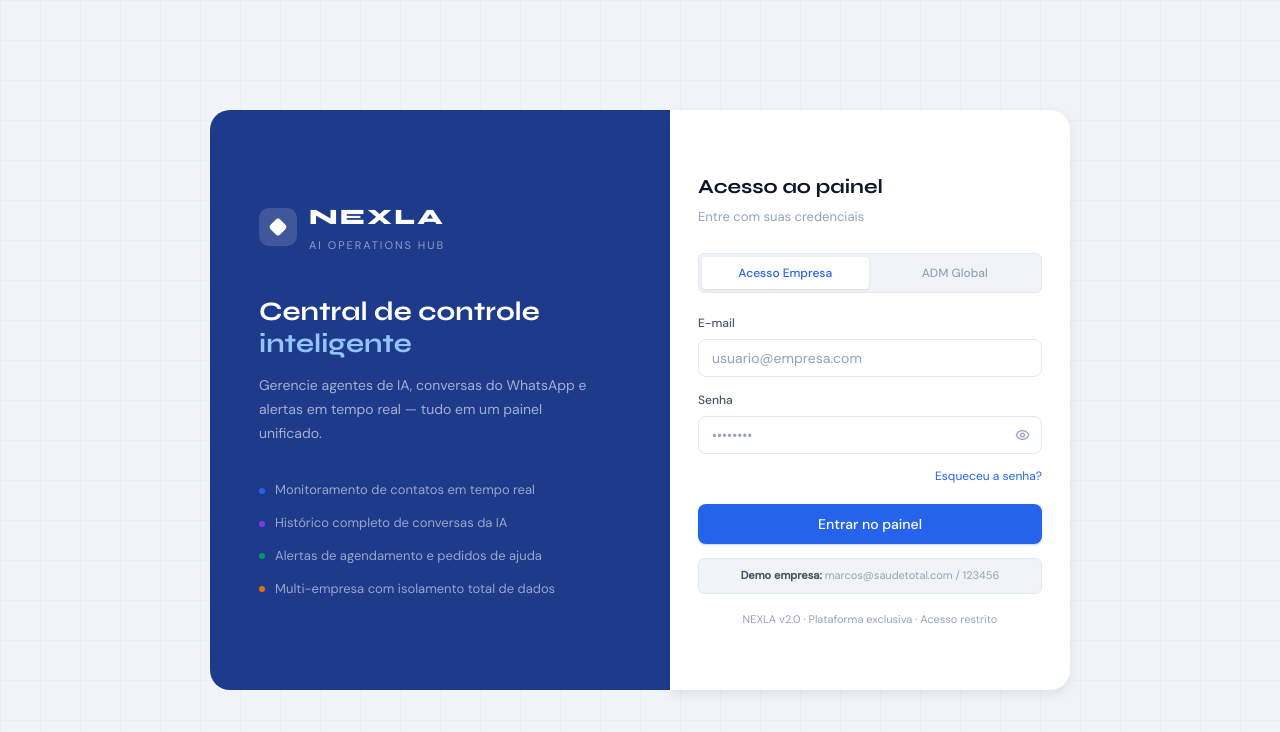
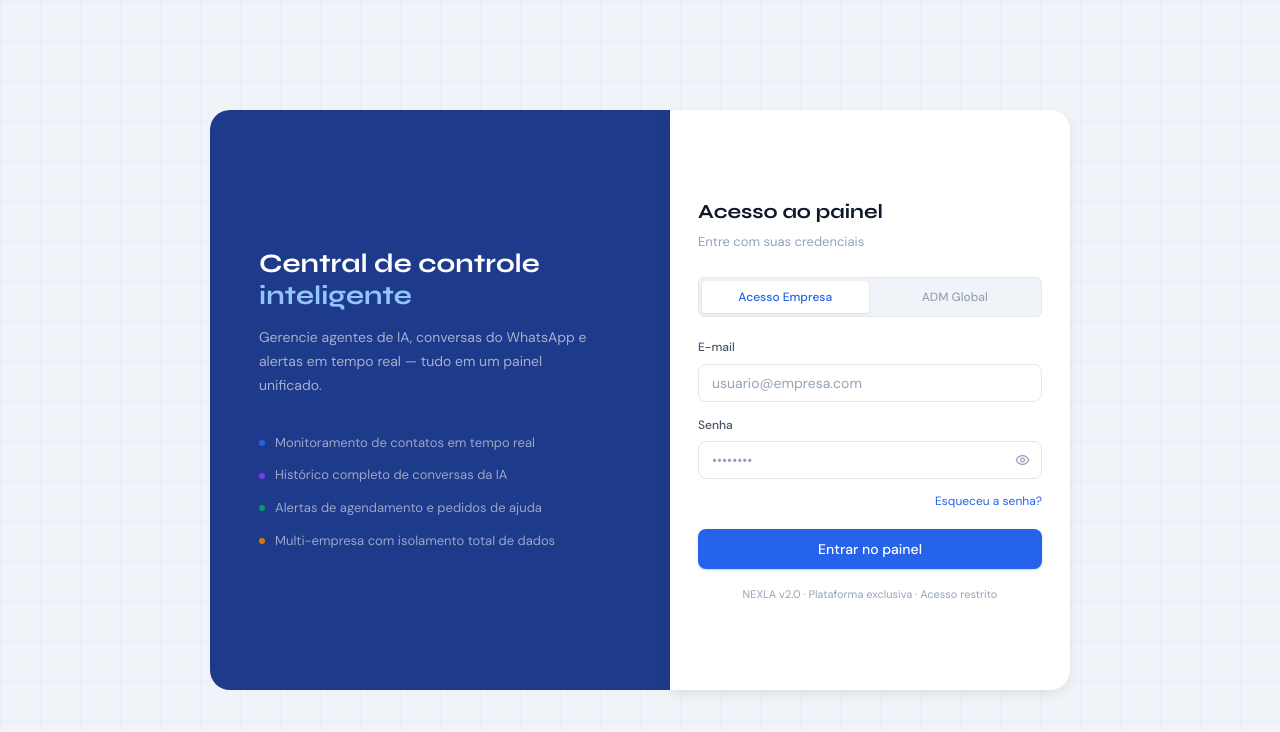
Before and after one commit to nexla-ia/nexla, a React (Vite) app: page /login in a window 1280 px wide. Shown: the top 732 px of the page. Built offline with nearby package versions, Linux system fonts and the light colour scheme; no server answers.

Commit message:
fix: remove logo/brand e demo hint da tela de login

```diff
--- a/src/pages/LoginPage.jsx
+++ b/src/pages/LoginPage.jsx
@@ -38,16 +38,6 @@ export default function LoginPage() {
       <div className="login-glow login-glow-2" />
 
       <div className="login-left">
-        <div className="login-brand">
-          <div className="login-logo">
-            <div className="login-logo-inner" />
-          </div>
-          <div>
-            <div className="login-brand-name">NEXLA</div>
-            <div className="login-brand-tag">AI Operations Hub</div>
-          </div>
-        </div>
-
         <h1 className="login-headline">
           Central de controle<br />
           <span className="login-headline-accent">inteligente</span>
@@ -114,13 +104,6 @@ export default function LoginPage() {
             {loading ? <><Loader2 size={15} className="spin" /> Verificando...</> : tab === 'adm' ? 'Acesso administrativo' : 'Entrar no painel'}
           </button>
 
-          <div className="login-hint">
-            {tab === 'adm'
-              ? <><strong>Demo ADM:</strong> admin@nexla.ai / nexla123</>
-              : <><strong>Demo empresa:</strong> marcos@saudetotal.com / 123456</>
-            }
-          </div>
-
           <div className="login-footer">NEXLA v2.0 · Plataforma exclusiva · Acesso restrito</div>
         </form>
       </div>
```
